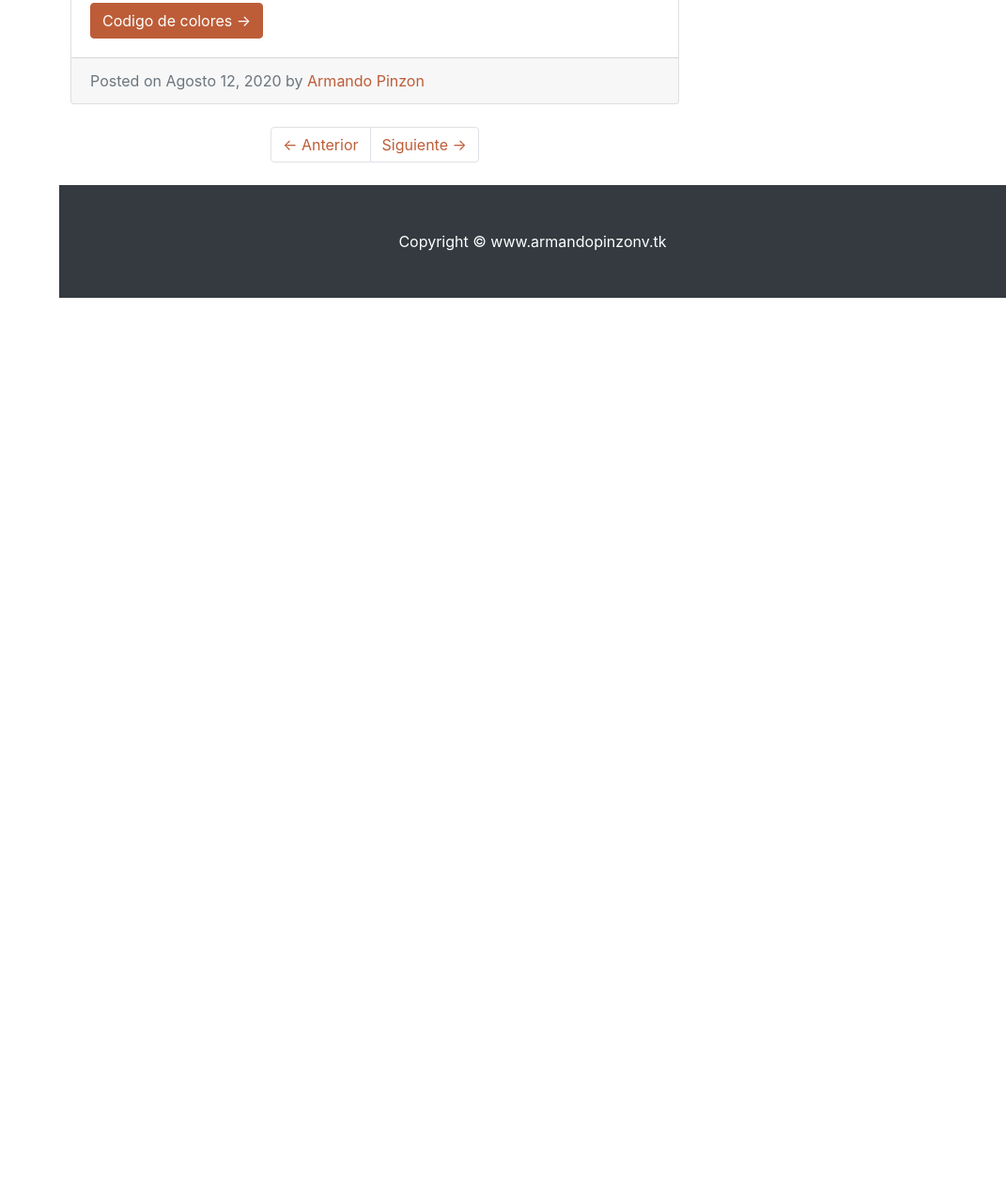
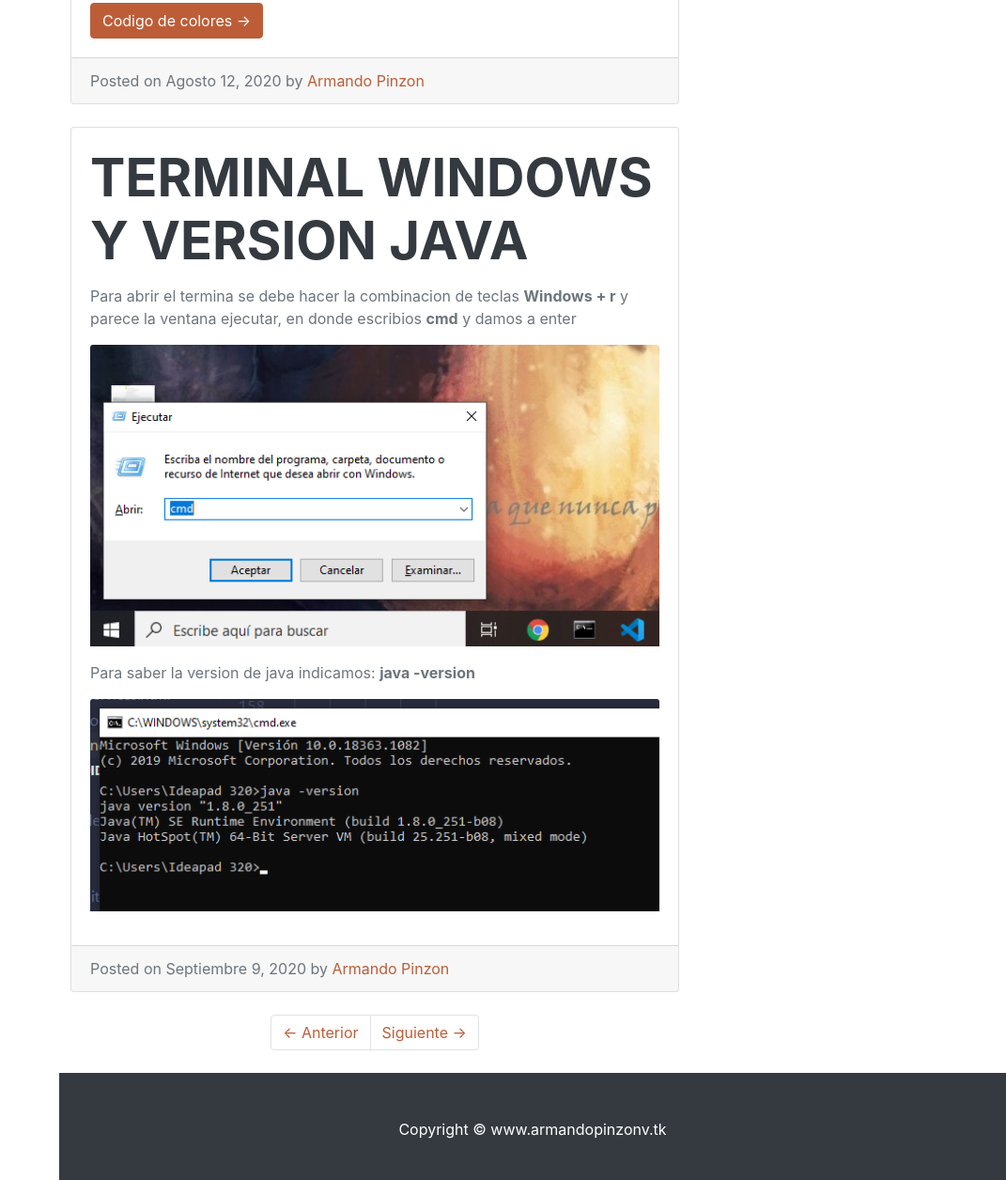
Before and after one commit to armandopinzonvera/AndroidGuide, a plain HTML site: page index.html in a window 1280 px wide. Shown: the part 4608-5864 px from the top of the page at 94% size, without its empty margins (209-1280 px from the left). Before the commit the page ends 4925 px from the top, so only its background shows below. Drawn offline with nearby package versions, Linux system fonts and the light colour scheme; a web font is replaced by a local one.

Commit message:
se agrego version java

```diff
--- a/index.html
+++ b/index.html
@@ -162,6 +162,31 @@
                     </div>
                 </div>
 
+ <!-- Blog Post -->
+
+ <div class="card mb-4">
+
+    <div class="card-body">
+        <h2 class="card-title">Terminal windows y version java</h2>
+        <p class="card-text">Para abrir el termina se debe hacer la combinacion de teclas <b>Windows + r</b> y parece la ventana ejecutar, en donde escribios <b>cmd</b> y damos a enter </p>
+
+        <img class="card-img-top" src="IMG/CONFIGURACION/cmd.png" alt="Card image cap">
+        <p></p>
+        <p class="card-text">Para saber la version de java indicamos: <b>java -version</b></p>
+        <p></p>
+        <img class="card-img-top" src="IMG/CONFIGURACION/cmd2.png" alt="Card image cap">
+        <p></p>
+
+    </div>
+
+
+    <div class="card-footer text-muted">
+        Posted on Septiembre 9, 2020 by
+        <a href="#">Armando Pinzon</a>
+    </div>
+</div>
+
+
                 <!-- Pagination -->
                 <ul class="pagination justify-content-center mb-4">
                     <li class="page-item">
```
Also changed, not shown: IMG/CONFIGURACION/cmd.png (added), IMG/CONFIGURACION/cmd2.png (added).
